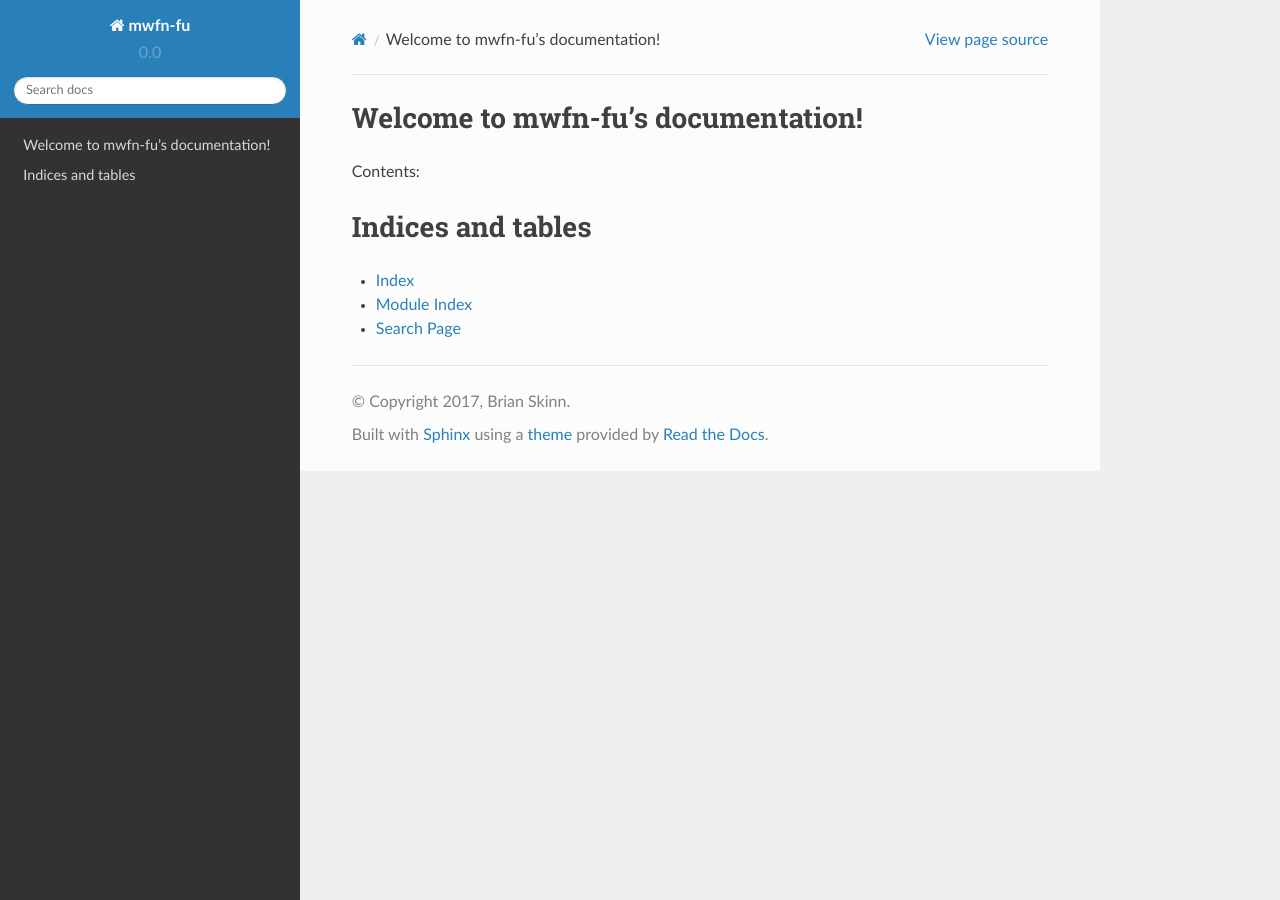
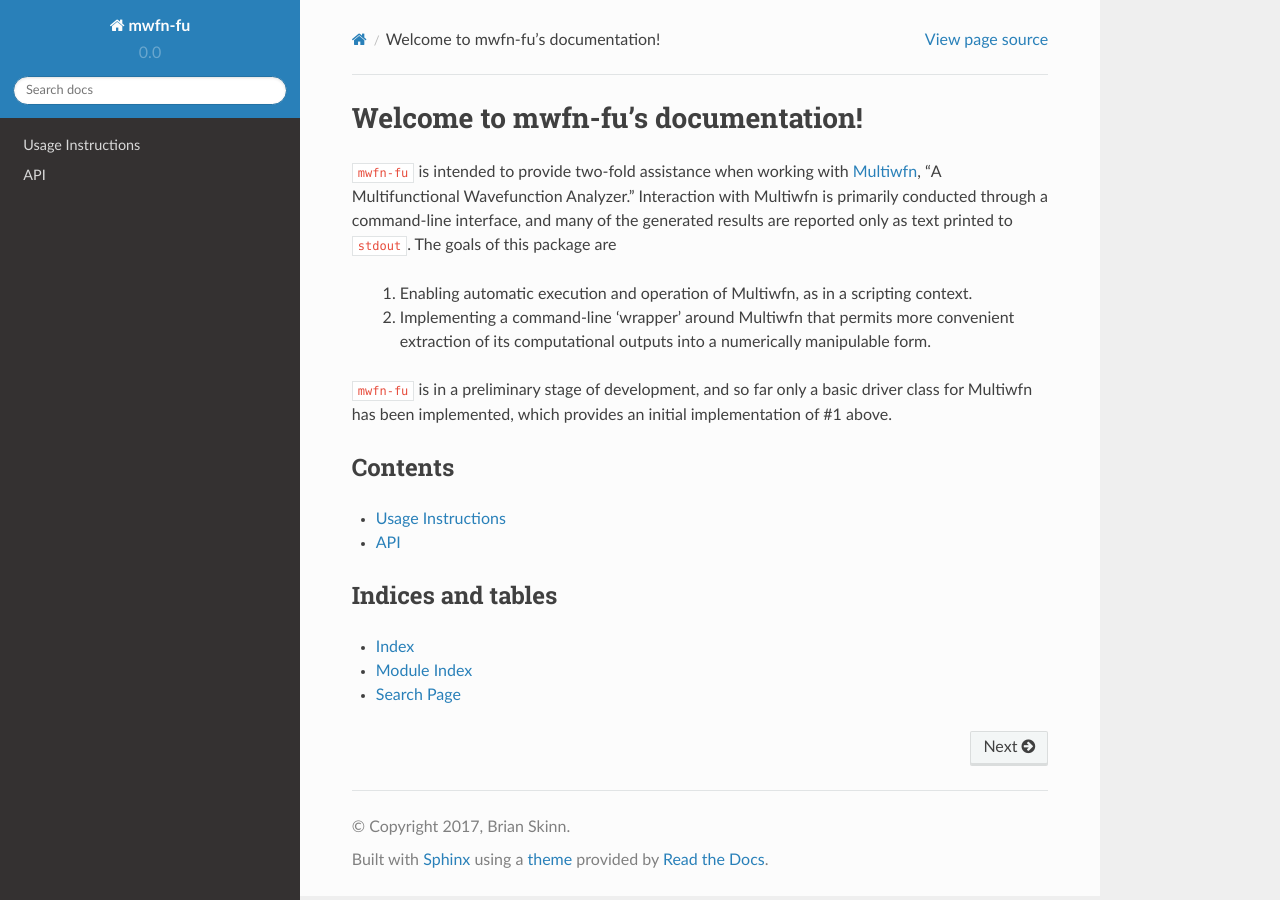
Before and after one commit to bskinn/mwfn-fu, a Sphinx documentation site: the page built from doc/source/index.rst, in a window 1280 px wide. Built offline with Sphinx 7.4.7 and the Read the Docs theme 2.0.0, drawn with Linux system fonts in a browser that asks for light colours.

```diff
--- a/doc/source/conf.py
+++ b/doc/source/conf.py
@@ -436,5 +436,16 @@ epub_exclude_files = ['search.html']
 # epub_use_index = True
 
 
-# Example configuration for intersphinx: refer to the Python standard library.
-intersphinx_mapping = {'https://docs.python.org/': None}
+# Customized intersphinx pull
+isphx_local = os.environ.get('ISPHX_LOCAL')
+isphx_objpath = os.path.join('isphx', '{0}')
+isphx_objstr = 'objects_{0}.inv'
+
+
+def isphx_subst(s):
+    return isphx_objpath.format(isphx_objstr.format(s)) if isphx_local else None
+
+intersphinx_mapping = {
+    'python': ('https://docs.python.org/3.5', isphx_subst('python')),
+    'sarge': ('http://sarge.readthedocs.io/en/latest/', isphx_subst('sarge'))
+    }
--- a/doc/source/index.rst
+++ b/doc/source/index.rst
@@ -1,20 +1,42 @@
 .. mwfn-fu documentation master file, created by
-   sphinx-quickstart on Wed Aug 30 00:56:28 2017.
-   You can adapt this file completely to your liking, but it should at least
-   contain the root `toctree` directive.
+    sphinx-quickstart on Wed Aug 30 00:56:28 2017.
+    You can adapt this file completely to your liking, but it should at least
+    contain the root `toctree` directive.
 
 Welcome to mwfn-fu's documentation!
 ===================================
 
-Contents:
+``mwfn-fu`` is intended to provide two-fold assistance when working
+with `Multiwfn <http://sobereva.com/multiwfn/>`__, "A Multifunctional
+Wavefunction Analyzer."  Interaction with Multiwfn is primarily conducted
+through a command-line interface, and many of the generated results
+are reported only as text printed to ``stdout``.  The goals of this
+package are
+
+ 1. Enabling automatic execution and operation of Multiwfn, as in a
+    scripting context.
+
+ 2. Implementing a command-line 'wrapper' around Multiwfn that permits
+    more convenient extraction of its computational outputs into a
+    numerically manipulable form.
+
+``mwfn-fu`` is in a preliminary stage of development, and so far only
+a basic driver class for Multiwfn has been implemented, which provides
+an initial implementation of #1 above.
+
+Contents
+--------
 
 .. toctree::
-   :maxdepth: 2
+    :maxdepth: 2
+
+    Usage Instructions <usage>
+    API <api>
 
 
 
 Indices and tables
-==================
+------------------
 
 * :ref:`genindex`
 * :ref:`modindex`
--- a/mwfn_fu/__init__.py
+++ b/mwfn_fu/__init__.py
@@ -15,7 +15,10 @@
 
 """
 
-*Sphinx autodoc stuff to go here*
+Base of ``mwfn_fu`` package
+
+.. autoclass:: MultiwfnDriver
+    :members:
 
 
 """
```
Also changed, not shown: doc/source/api.rst (added, +10 -0 lines), doc/source/usage.rst (added, +8 -0 lines), 2 other files.
